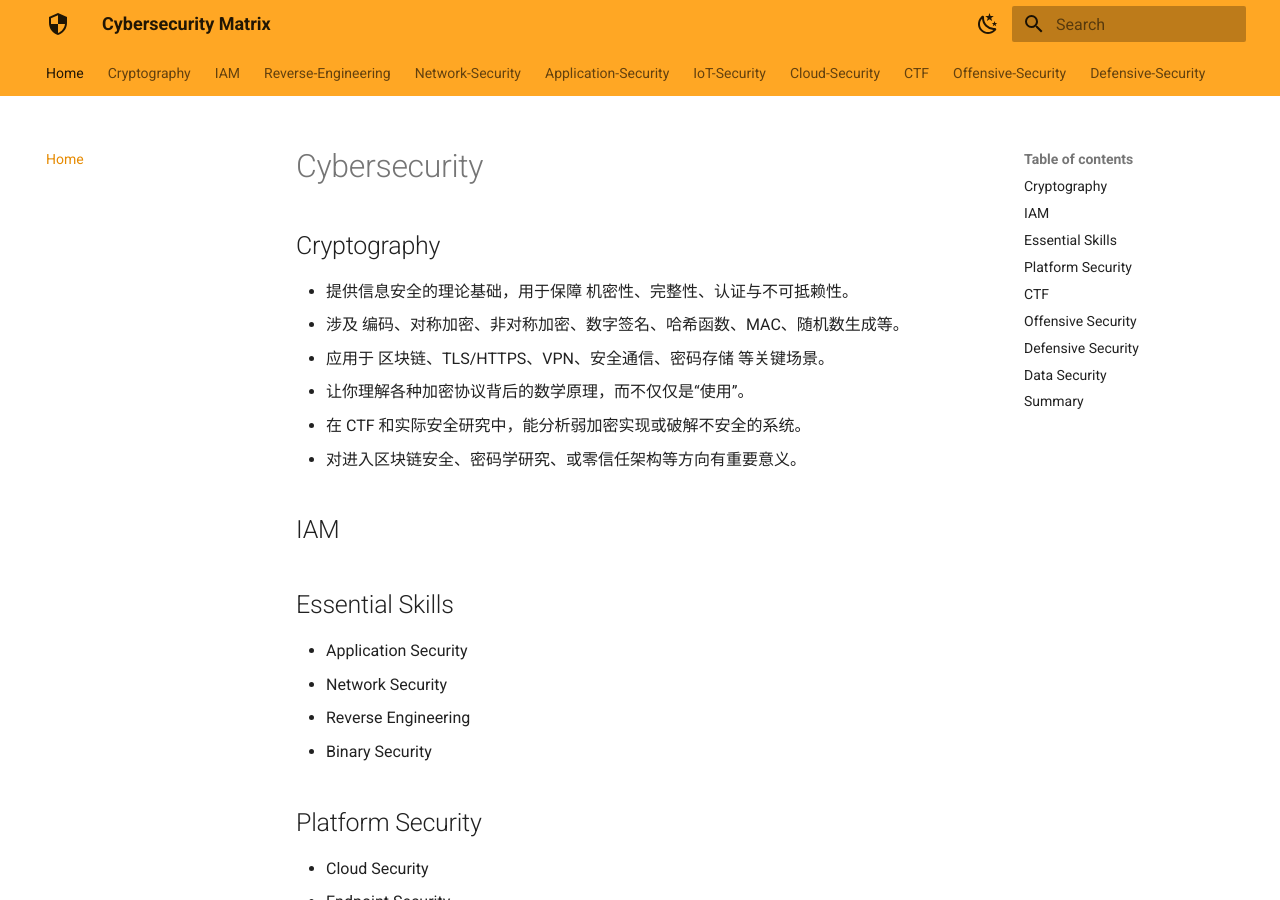
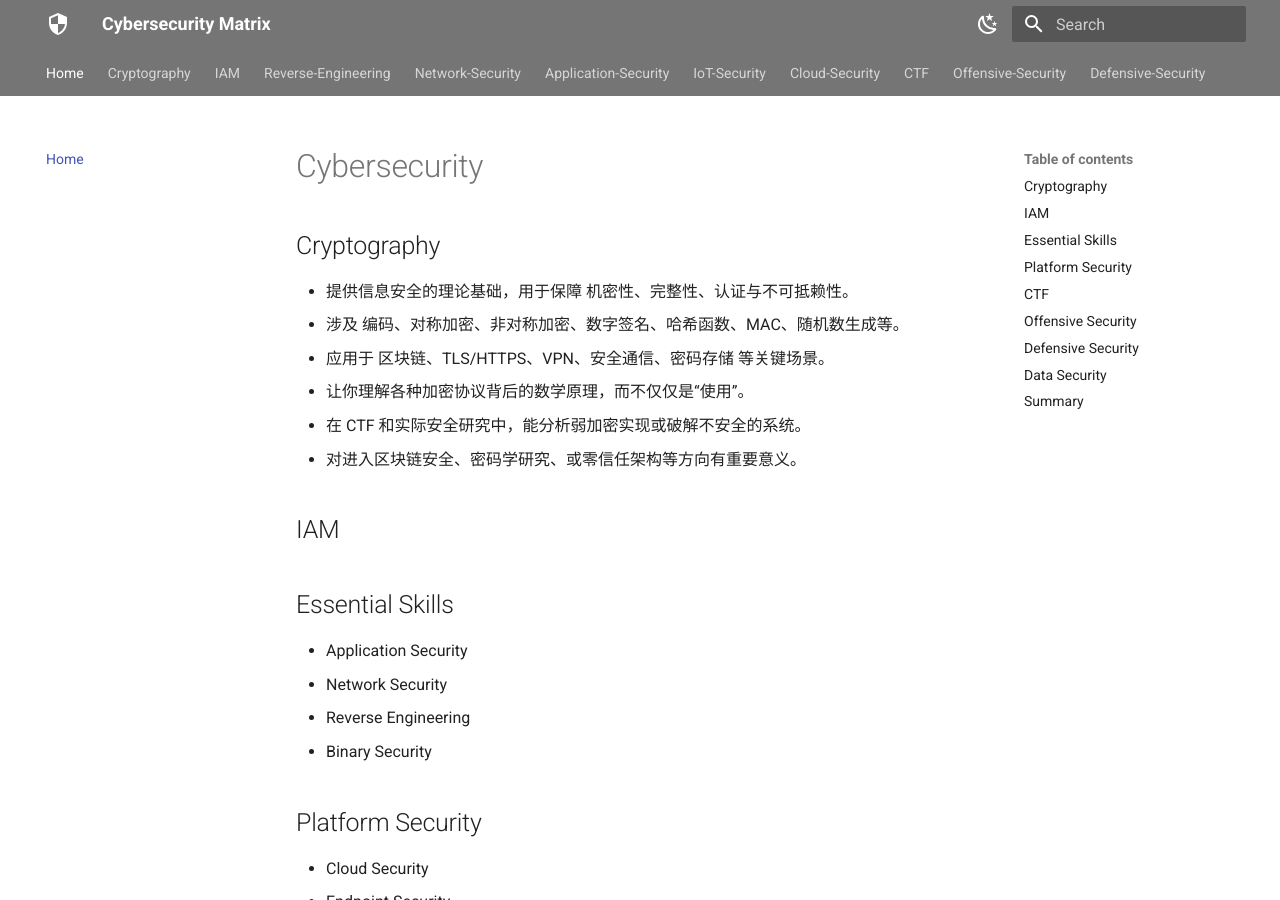
Before and after one commit to AvenMay/cybersecurity-matrix, an MkDocs documentation site: the page built from docs/index.md, in a window 1280 px wide and 900 px high. Built offline with MkDocs 1.6.1 and Material for MkDocs 9.7.7, drawn with Linux system fonts in a browser that asks for light colours.

Commit message:
change color

```diff
--- a/mkdocs.yml
+++ b/mkdocs.yml
@@ -14,7 +14,7 @@ theme:
     - scheme: default    # 浅色模式
       # primary: indigo
       # accent: indigo
-      primary: orange
+      primary: grey
       accent: pink
       toggle:
         icon: material/weather-night
```
